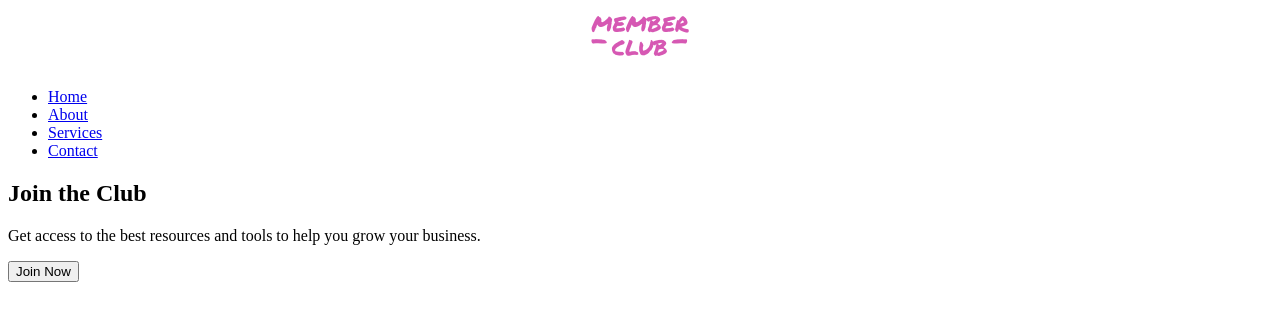
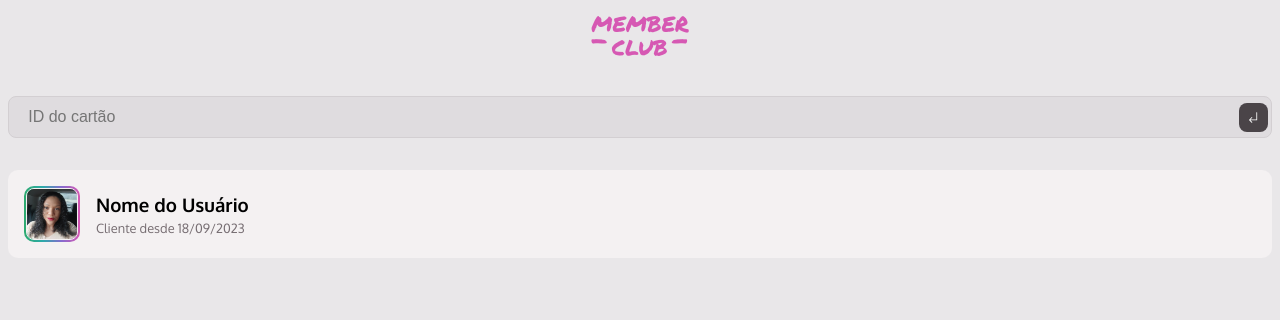
Before and after one commit to gisellenrosa/MemberClub, a website built with webpack: page src/index.html in a window 1280 px wide. Built offline with nearby package versions, Linux system fonts and the light colour scheme; files whose address does not match are found by name.

Commit message:
fix: add values to member club

```diff
--- a/db.json
+++ b/db.json
@@ -2,7 +2,7 @@
   "clients": [
     {
       "id": "124-537-835-230",
-      "name": "Natália Miranda",
+      "name": "Giselle Rosa",
       "clientSince": "18/09/2023",
       "appointmentHistory": [
         {
--- a/src/index.html
+++ b/src/index.html
@@ -6,7 +6,7 @@
   <link rel="preconnect" href="https://fonts.googleapis.com">
   <link rel="preconnect" href="https://fonts.gstatic.com" crossorigin>
   <link href="https://fonts.googleapis.com/css2?family=Inter:ital,opsz,wght@0,14..32,100..900;1,14..32,100..900&family=Oxygen:wght@300;400;700&family=Poppins:ital,wght@0,100;0,200;0,300;0,400;0,500;0,600;0,700;0,800;0,900;1,100;1,200;1,300;1,400;1,500;1,600;1,700;1,800;1,900&display=swap" rel="stylesheet">
-  <link rel="stylesheet" href="./src//styles/index.css" />
+  <link rel="stylesheet" href="./styles/index.css" />
 
   <title>MemberClub</title>
 </head>
@@ -17,25 +17,25 @@
         <div class="logo">
           <img src="./assets/Logo.png" alt="MemberClub Logo" />
         </div>
-        <div class="menu">
-          <ul>
-            <li><a href="#">Home</a></li>
-            <li><a href="#">About</a></li>
-            <li><a href="#">Services</a></li>
-            <li><a href="#">Contact</a></li>
-          </ul>
+      </nav>
+      <div class="search">
+        <div class="input-container">
+          <input class="search-input" type="text" placeholder="ID do cartão"/>
+          <img src="./assets/icons/sendArrow.svg" alt="Send Icon" />
         </div>
-      </nav>
+      </div>
     </header>
     <main>
-      <section class="hero">
-        <div class="hero-content">
-          <h1>Join the Club</h1>
-          <p>Get access to the best resources and tools to help you grow your business.</p>
-          <button>Join Now</button>
+      <section class="profile">
+        <div class="avatar-container">
+          <img src="./assets/avatar.jpeg" alt="User Avatar" />
         </div>
-
-      </main>
+        <div class="profile-info">
+          <h3>Nome do Usuário</h3>
+          <p>Cliente desde 18/09/2023</p>
+        </div>
+      </section>
+    </main>
 
 </body>
 </html>
--- a/src/index.js
+++ b/src/index.js
@@ -3,4 +3,10 @@
 
 //CSS
 import './styles/global.css';
+import './styles/header.css';
 import './styles/index.css';
+import './styles/sections.css';
+
+//JS
+
+import './modules/clients/clients.js';
--- /dev/null
+++ b/src/modules/page-load.js
@@ -0,0 +1,5 @@
+
+
+document.addEventListener('DOMContentLoaded', function () {
+  console.log('eventListener here');
+});
--- /dev/null
+++ b/src/services/api-config.js
@@ -0,0 +1,6 @@
+export const apiConfig = {
+  baseURL: 'http://localhost:3333',
+}
+
+// export const clientsURL =
+// `${apiConfig.baseURL}/clients`
--- a/src/styles/global.css
+++ b/src/styles/global.css
@@ -10,6 +10,7 @@
   --color-gray-200: #E9E7E9;
   --color-gray-100: #F4F1F2;
   --color-white: #FFFFFF;
+  --gradient-base: linear-gradient(90deg, #2DAA6E 0%, #2DAAAA 33.33%, #856CCF 66.67%, #D658B3 100%);
 
   --ff-sans: 'Oxygen', sans-serif;
   --fw-base: 400;
@@ -29,6 +30,14 @@
   px-lg: 1.5rem;
 
 }
+body {
+  font-family: var(--ff-sans);
+  font-size: var(--fs-base);
+  line-height: 1.5;
+  background-color: var(--bg-color);
+
+}
+
 .logo {
   display: flex;
   align-items: center;
--- /dev/null
+++ b/src/styles/header.css
@@ -0,0 +1,39 @@
+
+.search {
+  display: flex;
+  justify-content: center;
+  align-items: center;
+  margin-top: 2rem;
+}
+
+.input-container  {
+  display: flex;
+  position: relative;
+  display: flex;
+  align-items: center;
+  width: 100%;
+  background-color:  var(--color-gray-300);
+  border: 1px solid var(--color-gray-400);
+  border-radius: 0.5rem;
+  padding: 0.2rem;
+
+ }
+
+
+.input-container input {
+  width: 100%;
+  background-color:  var(--color-gray-300);
+  padding: 0.5rem 1rem;
+  border: none;
+  font-size: 1rem;
+  outline: none;
+}
+
+.input-container img {
+  height: 0.8rem;
+  width: 0.8rem;
+  padding: 0.5rem;
+  border-radius: 0.5rem;
+  background-color: var(--color-gray-600);
+
+ }
--- a/src/styles/index.css
+++ b/src/styles/index.css
@@ -1,3 +1,4 @@
 @import "global.css";
-/* @import "form.css";
-@import "schedule.css"; */
+@import "header.css";
+@import "sections.css";
+/* /* @import "form.css"; */
--- /dev/null
+++ b/src/styles/sections.css
@@ -0,0 +1,52 @@
+
+.profile {
+    display: flex;
+    align-items: center;
+
+    background-color: var(--color-gray-100);
+    padding: 1rem;
+    border-radius: 10px;
+    margin-top: 2rem;
+
+}
+
+.avatar-container {
+  width: 56px;
+  height: 56px;
+  display: flex;
+  justify-content: center;
+  background: linear-gradient(90deg, #2DAA6E 0%, #2DAAAA 33.33%, #856CCF 66.67%, #D658B3 100%);
+  border-radius: 10px;
+
+
+}
+
+.avatar-container  img {
+  width: 50px;
+  height: 50px;
+  display: flex;
+  justify-content: center;
+  align-items: center;
+    margin-top: 2px;
+  border: 1px solid var(--color-gray-100);
+  border-radius: 8px;
+}
+
+.profile-info {
+  display: flex;
+  flex-direction: column;
+  margin: 0 0 0 1rem;
+  padding: 0;
+}
+
+.profile-info  h3{
+  padding: 0;
+  margin: 0;
+}
+
+.profile-info  p {
+  padding: 0;
+  margin: 0;
+  font-size: 0.8rem;
+  color: var(--color-gray-500);
+}
```
Also changed, not shown: src/modules/clients/clientsShow.js (added, +7 -0 lines), src/services/getClients.js (added, +12 -0 lines), src/assets/avatar.jpeg (added), src/assets/icons/Type=ArrowElbowDownLeft.svg (deleted), src/assets/icons/sendArrow.svg (added).
